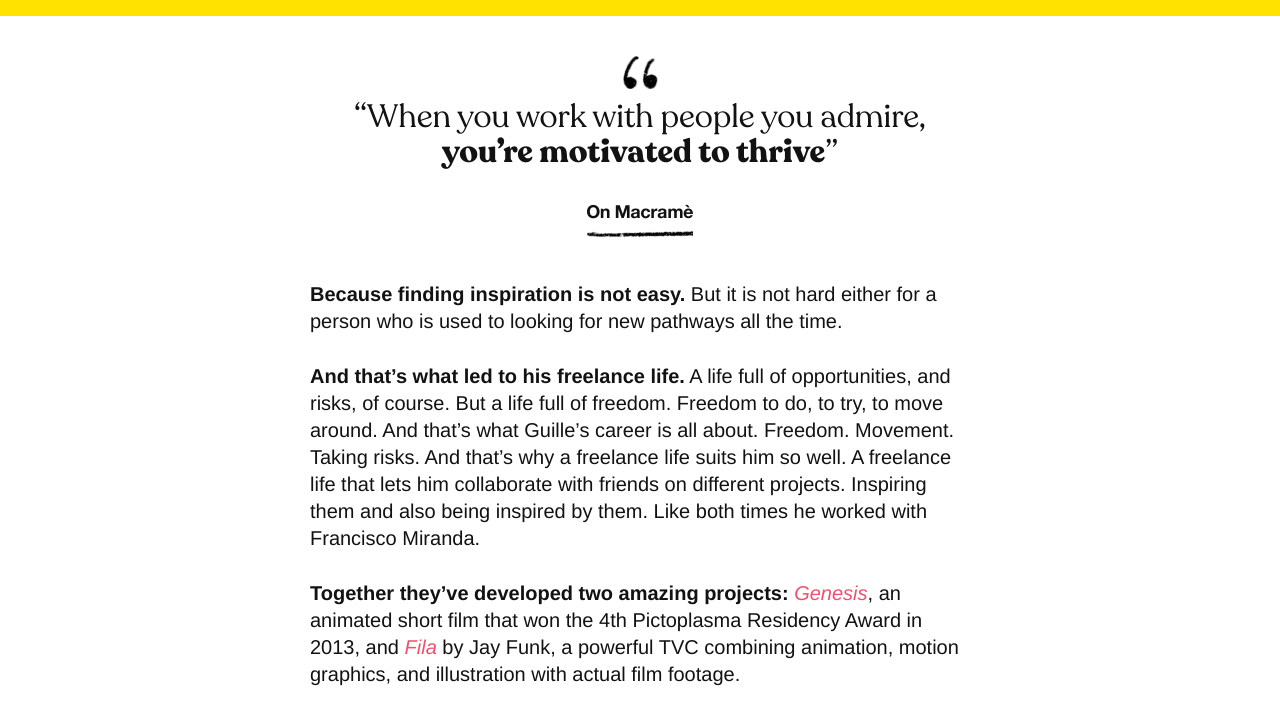
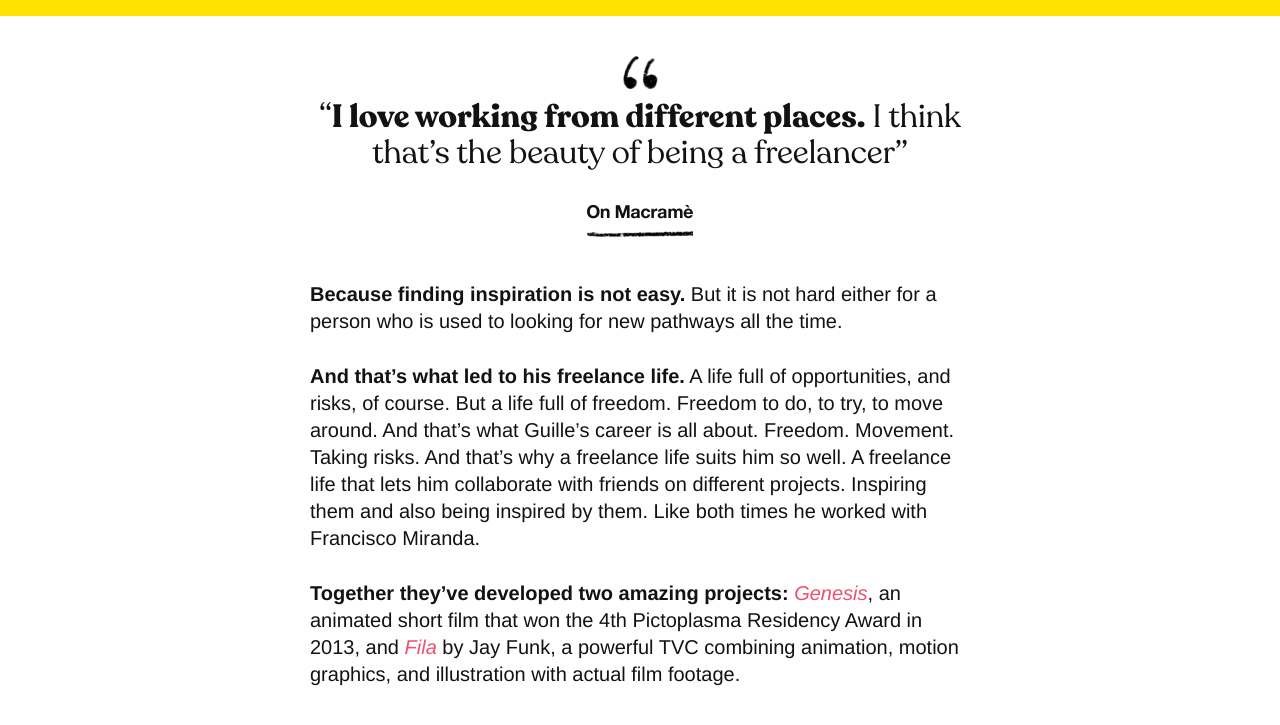
Before and after one commit to macrametv/www.macrame.tv, a Jekyll site: the page built from _posts/2022-10-18-guille-daldovo-•-motion-graphics.md, in a window 1280 px wide and 900 px high, scrolled down 16333 px, cut to the strip 164-889 px from the top of the window. Built offline with Jekyll 4.4.1, drawn with Linux system fonts in a browser that asks for light colours; a script that is not in the unit is left out; comment, search, counter and statistics services are not loaded.

Commit message:
Update Post “2022-10-18-guille-daldovo-•-motion-graphics”

```diff
--- a/_posts/2022-10-18-guille-daldovo-•-motion-graphics.md
+++ b/_posts/2022-10-18-guille-daldovo-•-motion-graphics.md
@@ -176,7 +176,8 @@ sections:
 
     ![](/assets/img/uploads/fila-mtk-01.gif)
   section5: >-
-    > "When you work with people you admire, **you're motivated to thrive**"
+    > "**I love working from different places.** I think that's the beauty of
+    being a freelancer"
 
     >
 
```
